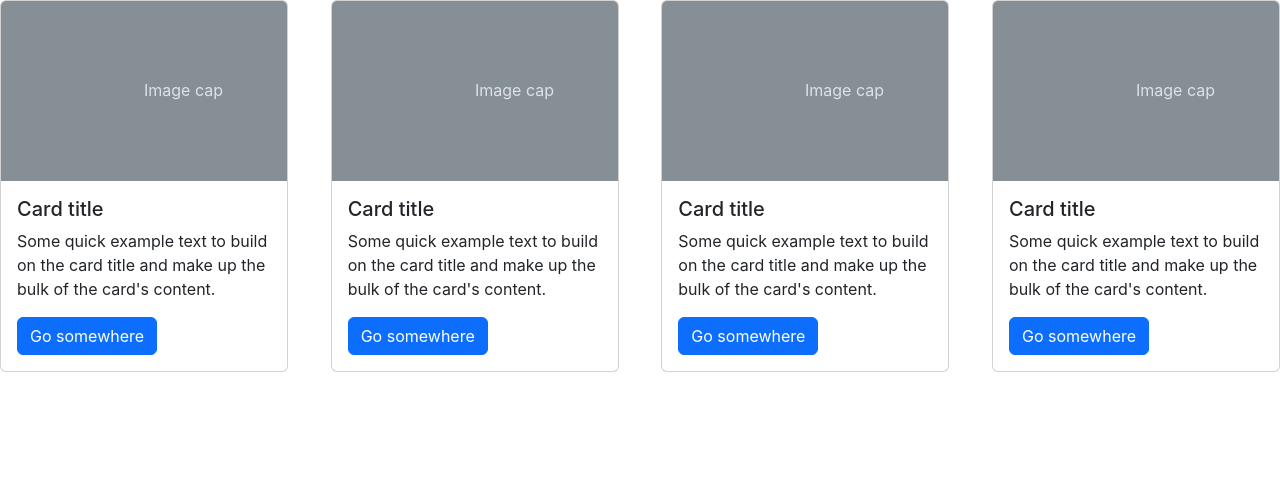
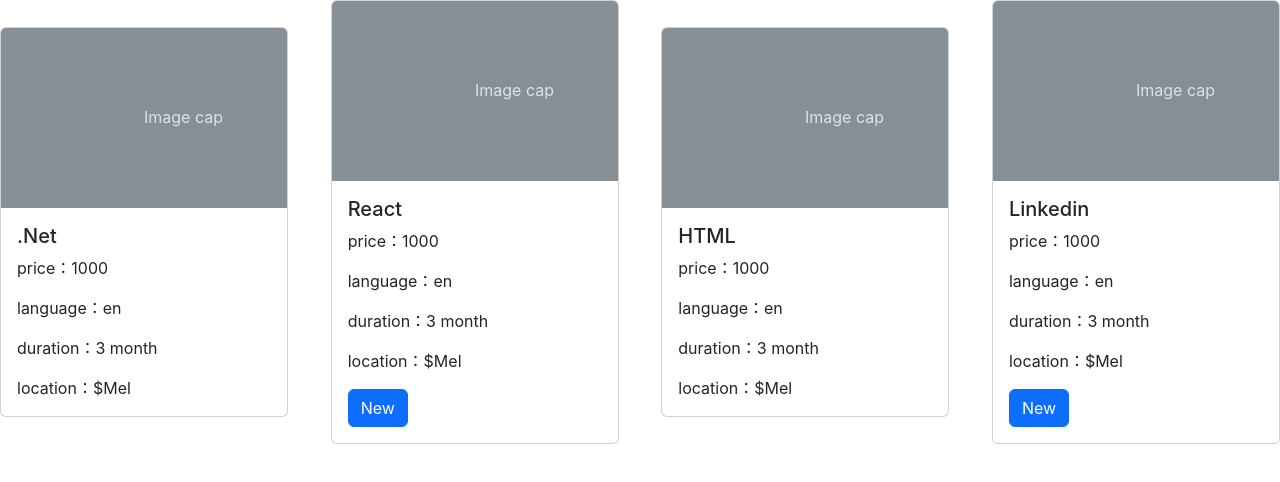
Before and after one commit to changzzzzz/JR-react-app-16, a React (Create React App) app: page / in a window 1280 px wide. Shown: the top 482 px of the page. Built offline with nearby package versions, Linux system fonts and the light colour scheme.

Commit message:
assignment1

```diff
--- a/src/component/course-card/index.jsx
+++ b/src/component/course-card/index.jsx
@@ -1,43 +1,74 @@
+import { useState } from "react";
+import "./index.scss";
+
 export default props => {
+
+    const [cardList,setCardList] = useState([
+
+        {
+            id:1,
+            title:".Net",
+            price:1000,
+            language:"en",
+            duration:"3 month",
+            location:"Mel",
+            recentAdded:false
+        },
+        {
+            id:2,
+            title:"React",
+            price:1000,
+            language:"en",
+            duration:"3 month",
+            location:"Mel",
+            recentAdded:true
+        },
+        {
+            id:3,
+            title:"HTML",
+            price:1000,
+            language:"en",
+            duration:"3 month",
+            location:"Mel",
+            recentAdded:false
+        },
+        {
+            id:4,
+            title:"Linkedin",
+            price:1000,
+            language:"en",
+            duration:"3 month",
+            location:"Mel",
+            recentAdded:true
+        }
+    ])
+
     return (
-        <div className="" style={{justifyContent:"space-between", display:"flex", alignContent:"center"}}>
+        <div className="card-container" >
+            {
+                cardList.map(
+                    item => {
+                        return (
+                            <div class="card card-item" style={{width: "18rem"}}>
+                                <svg class="bd-placeholder-img card-img-top" width="100%" height="180" xmlns="http://www.w3.org/2000/svg" role="img" aria-label="Placeholder: Image cap" preserveAspectRatio="xMidYMid slice" focusable="false"><title>Placeholder</title><rect width="100%" height="100%" fill="#868e96"></rect><text x="50%" y="50%" fill="#dee2e6" dy=".3em">Image cap</text></svg>
+                                <div class="card-body">
+                                    <h5 class="card-title">{item.title}</h5>
+                                    <p class="card-text">price：{item.price}</p>
+                                    <p class="card-text">language：{item.language}</p>
+                                    <p class="card-text">duration：{item.duration}</p>
+                                    <p class="card-text">location：${item.location}</p>
+                                    {item.recentAdded?<a href="#" class="btn btn-primary">New</a>:<></>}
+
+                                </div>
+                            </div>
+                        )
+                    }
+                )
+            }
 
 
-        <div class="card" style={{width: "18rem"}}>
-            <svg class="bd-placeholder-img card-img-top" width="100%" height="180" xmlns="http://www.w3.org/2000/svg" role="img" aria-label="Placeholder: Image cap" preserveAspectRatio="xMidYMid slice" focusable="false"><title>Placeholder</title><rect width="100%" height="100%" fill="#868e96"></rect><text x="50%" y="50%" fill="#dee2e6" dy=".3em">Image cap</text></svg>
-            <div class="card-body">
-                <h5 class="card-title">Card title</h5>
-                <p class="card-text">Some quick example text to build on the card title and make up the bulk of the card's content.</p>
-                <a href="#" class="btn btn-primary">Go somewhere</a>
-            </div>
-        </div>
 
-        <div class="card" style={{width: "18rem"}}>
-            <svg class="bd-placeholder-img card-img-top" width="100%" height="180" xmlns="http://www.w3.org/2000/svg" role="img" aria-label="Placeholder: Image cap" preserveAspectRatio="xMidYMid slice" focusable="false"><title>Placeholder</title><rect width="100%" height="100%" fill="#868e96"></rect><text x="50%" y="50%" fill="#dee2e6" dy=".3em">Image cap</text></svg>
-            <div class="card-body">
-                <h5 class="card-title">Card title</h5>
-                <p class="card-text">Some quick example text to build on the card title and make up the bulk of the card's content.</p>
-                <a href="#" class="btn btn-primary">Go somewhere</a>
-            </div>
-        </div>
 
-        <div class="card" style={{width: "18rem"}}>
-            <svg class="bd-placeholder-img card-img-top" width="100%" height="180" xmlns="http://www.w3.org/2000/svg" role="img" aria-label="Placeholder: Image cap" preserveAspectRatio="xMidYMid slice" focusable="false"><title>Placeholder</title><rect width="100%" height="100%" fill="#868e96"></rect><text x="50%" y="50%" fill="#dee2e6" dy=".3em">Image cap</text></svg>
-            <div class="card-body">
-                <h5 class="card-title">Card title</h5>
-                <p class="card-text">Some quick example text to build on the card title and make up the bulk of the card's content.</p>
-                <a href="#" class="btn btn-primary">Go somewhere</a>
-            </div>
-        </div>
-
-        <div class="card" style={{width: "18rem"}}>
-            <svg class="bd-placeholder-img card-img-top" width="100%" height="180" xmlns="http://www.w3.org/2000/svg" role="img" aria-label="Placeholder: Image cap" preserveAspectRatio="xMidYMid slice" focusable="false"><title>Placeholder</title><rect width="100%" height="100%" fill="#868e96"></rect><text x="50%" y="50%" fill="#dee2e6" dy=".3em">Image cap</text></svg>
-            <div class="card-body">
-                <h5 class="card-title">Card title</h5>
-                <p class="card-text">Some quick example text to build on the card title and make up the bulk of the card's content.</p>
-                <a href="#" class="btn btn-primary">Go somewhere</a>
-            </div>
-        </div>
 
 
         </div>
--- /dev/null
+++ b/src/component/course-card/index.scss
@@ -0,0 +1,13 @@
+.card-container{
+    display:flex;
+    align-items: center;
+    justify-content: space-between;
+    flex-wrap: wrap;
+
+    .card-item{
+        width: 1.8rem;
+        min-width: 250px;
+        margin-bottom: 15px;
+    }
+
+}
```
